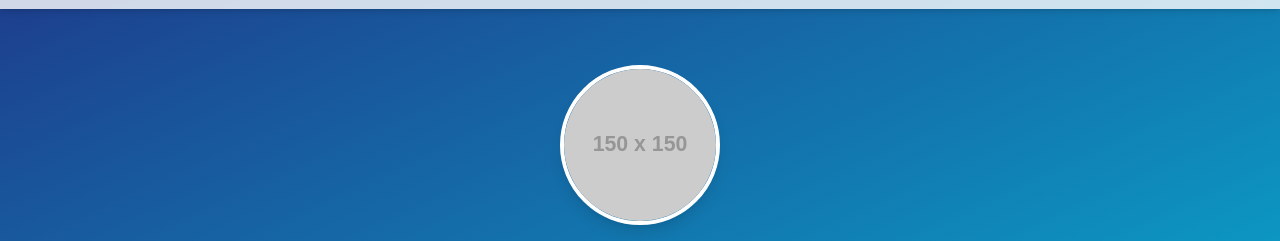
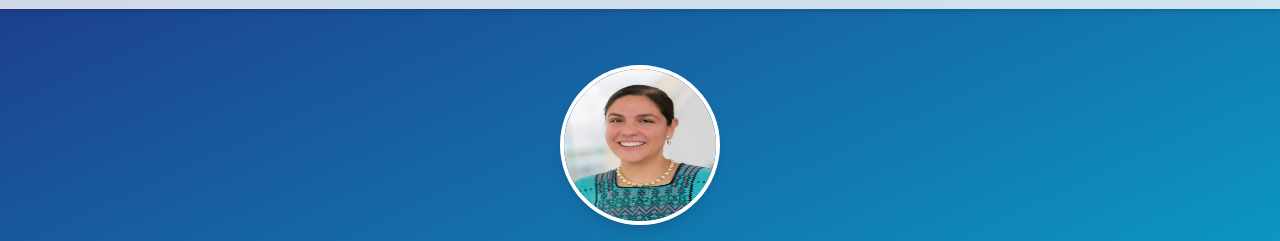
Before and after one commit to dortizfranyuti/dortizfranyuti.github.io, a plain HTML site: page index.html in a window 1280 px wide. Shown: the part 47-288 px from the top of the page. Drawn offline with nearby package versions, Linux system fonts and the light colour scheme; placeholder pictures from the web are drawn by us.

Commit message:
Change DOF Icon to real photo stored in images

```diff
--- a/index.html
+++ b/index.html
@@ -76,7 +76,7 @@
 
     <section id="hero" class="pt-28 pb-16 bg-gradient-to-br from-cradle-blue to-cradle-cyan text-white min-h-[70vh] flex items-center">
         <div class="container mx-auto px-6 text-center">
-            <img src="https://placehold.co/150x150/FFFFFF/1E3A8A?text=DOF" alt="Daniela Ortiz Franyuti" class="w-32 h-32 md:w-40 md:h-40 mx-auto rounded-full mb-6 border-4 border-white shadow-lg">
+            <img src="images/DOF Photo.jpg" alt="Daniela Ortiz Franyuti" class="w-32 h-32 md:w-40 md:h-40 mx-auto rounded-full mb-6 border-4 border-white shadow-lg">
             <h1 class="text-4xl md:text-6xl font-bold mb-4">Hi, I'm Daniela</h1>
             <p class="text-xl md:text-2xl mb-8 max-w-3xl mx-auto font-light">
                         I empower teams to leverage digital technology for impactful outcomes.
```
